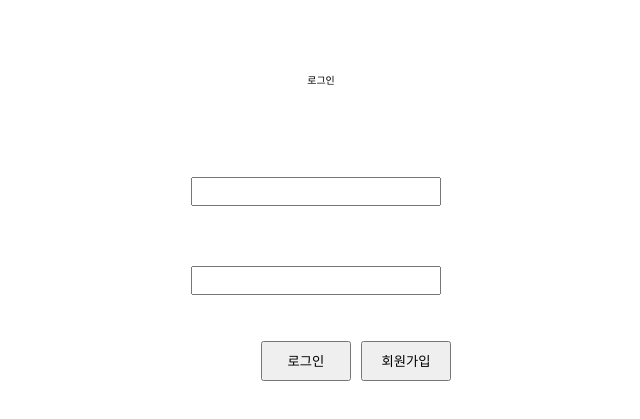
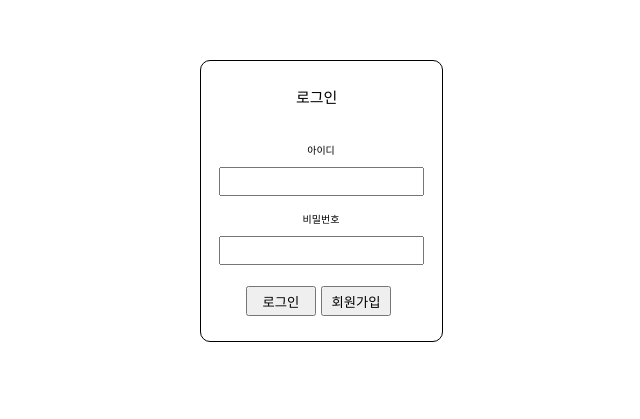
Before and after one commit to BulletBoxProject/BulletBox-project-FE-, a React (Create React App) app: page /login in a window 1280 px wide. Shown: the part 149-568 px from the top of the page, without its empty margins (319-959 px from the left). Built offline with nearby package versions, Linux system fonts and the light colour scheme.

Commit message:
design: login page UI update

```diff
--- a/src/components/logIn/components/logInInput.jsx
+++ b/src/components/logIn/components/logInInput.jsx
@@ -1,4 +1,3 @@
-
 import React, { useState } from "react";
 import styled from "styled-components";
 import axios from "axios";
@@ -81,37 +80,35 @@ export default LogInInput;
 
 const StForm = styled.form`
   display: flex;
+  align-items: center;
+  justify-content: center;
   flex-direction: column;
-  padding: 100px 100px 130px 100px;
-  border: 2px solid var(--color3);
+  border: 1px solid black;
   border-radius: 10px;
+  padding: 25px;
 `;
 const StTitle = styled.div`
-  font-size: 10px;
-  margin: 30px 50px 20px 50px;
-  padding: 50px 50px 20px 50px;
-  display: flex;
-  align-items: center;
-  justify-content: center;
+  font-size: 15px;
+  width: 50px;
+  margin-bottom: 20px;
   color: black;
 `;
 
 const Stlabel = styled.label`
   margin: 15px 0 10px 0;
-  color: white;
+  color: black;
 `;
 
 const StInput = styled.input`
-  margin: 10px 10px 10px 0px;
-  padding: 5px 0px 5px 0px;
+  width: 100%;
+  padding: 5px;
 `;
 
 const StSignupBtn = styled.button`
-  height: 40px;
-  width: 90px;
-  margin: 5px 0 0 10px;
-  flex-direction: row;
+  width: 70px;
+  height: 30px;
+  margin-right: 5px;
 `;
 const StButtonBox = styled.div`
-  margin: 20px 0px 0 60px;
+  margin-top: 10px;
 `;
--- a/src/shared/Router.jsx
+++ b/src/shared/Router.jsx
@@ -2,7 +2,7 @@ import React from "react";
 
 import { BrowserRouter, Route, Routes } from "react-router-dom";
 import Layout from "../layout/Layout";
-import Login from "../pages/Login";
+import Login from "../pages/LogIn";
 import Main from "../pages/Main";
 
 const Router = () => {
```
Also changed, not shown: src/pages/Calendar.jsx (deleted, +0 -28 lines), src/pages/SignUp.jsx (added, +7 -0 lines), src/components/logIn/screen/logInContainer.jsx (line endings or trailing spaces), src/components/signup/components/signUpInput.jsx (added), src/components/signup/screen/signUpContainer.jsx (added), 1 other file (tests, documents, lock files or other folders).
